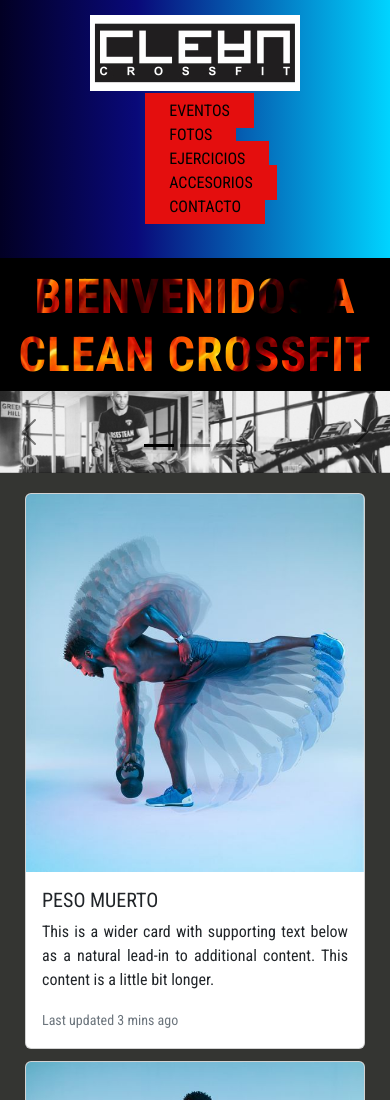
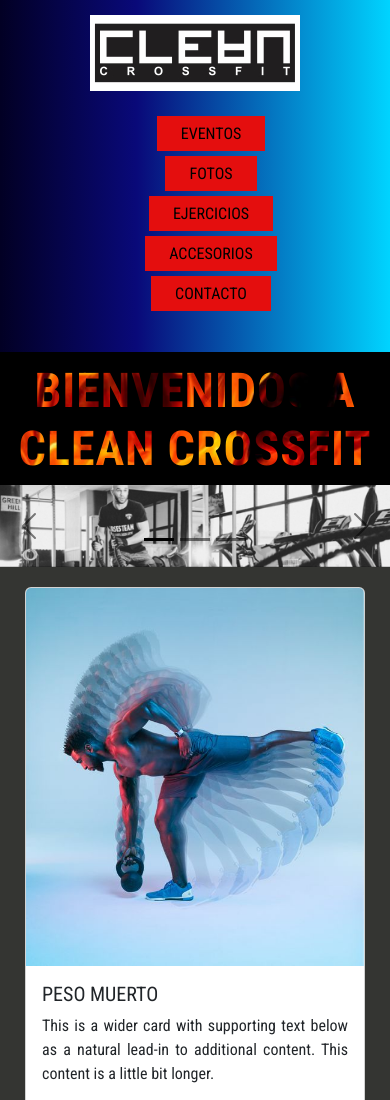
Before and after one commit to lozanofm/idea-lozano, a website: page index.html in a window 390 px wide. Shown: the top 1100 px of the page. Drawn offline with nearby package versions, Linux system fonts and the light colour scheme.

Commit message:
separe un poco el menu cuando se hace responsive

```diff
--- a/sass/main.scss
+++ b/sass/main.scss
@@ -287,6 +287,8 @@ footer{
 /*MEDIAS QUERIES*/
 @media screen and (max-width: 425px){ /*FORMATO CELULAR*/
 
+
+
   .bodyIndex{
       display: grid; /*armo la grilla para el cuerpo del index*/
       grid-template-columns: 1fr;
@@ -332,11 +334,18 @@ footer{
   }
 
   .header__menuBotones{ /*ul*/
-       list-style: none;
-       display: block;
+       list-style:none;
+       display: flex;
        flex-direction: column; /*hago una sola columna de logotipo y los botones*/
-       padding: 0.5rem 1rem;
+       padding: 7px 5px;
+       align-items:center;
+       justify-content: space-around;
+       margin: 1rem;
 
+  }
+
+  li{/*menu botones para que se separen un poco*/
+    margin: 0.5rem;
   }
 
 
@@ -344,6 +353,8 @@ footer{
       display: none;
 
   }
+
+
 
   .sectionContenedor{
       display: grid;
```
Also changed, not shown: sass/main.css, 1 other file.
